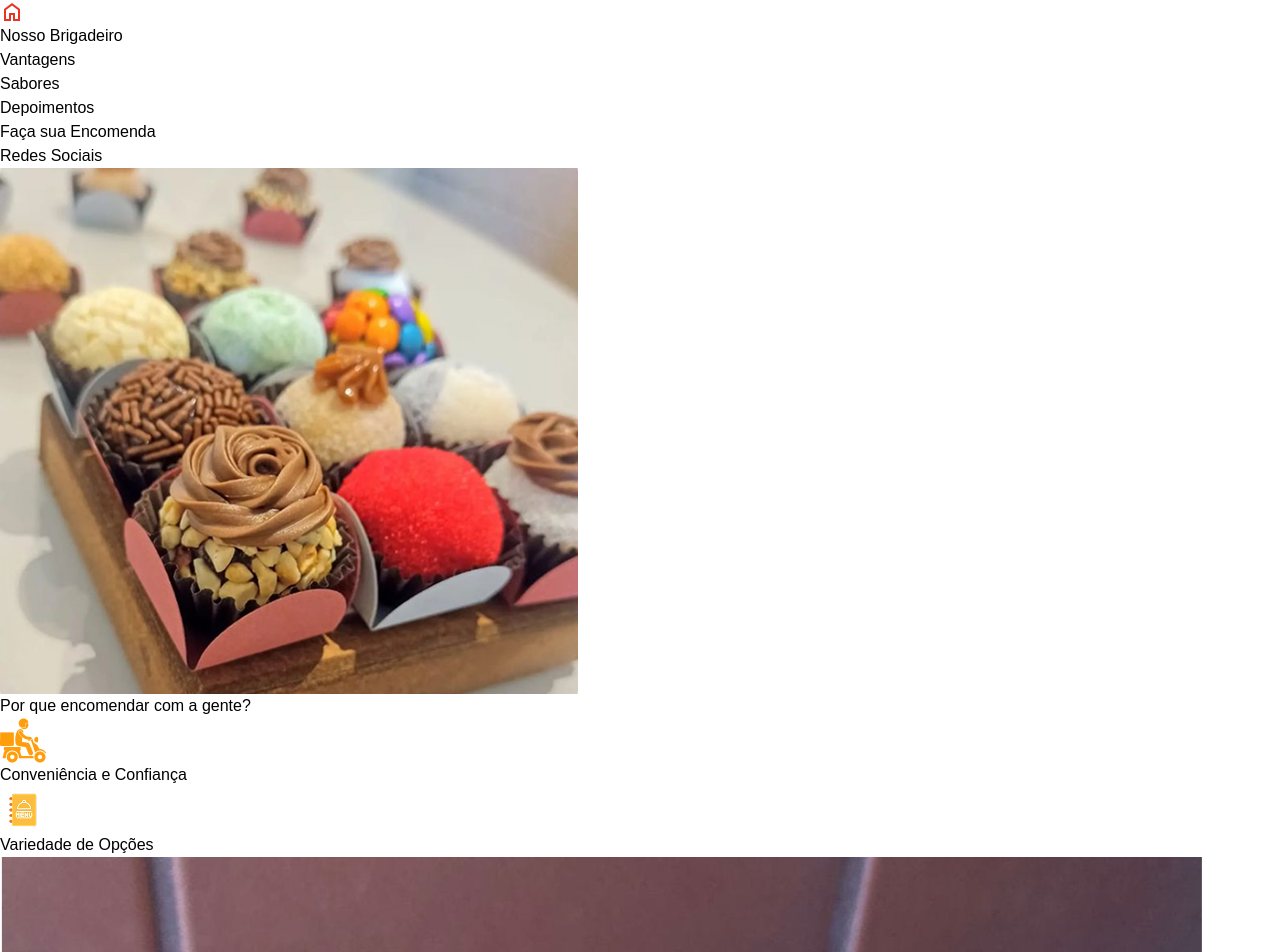
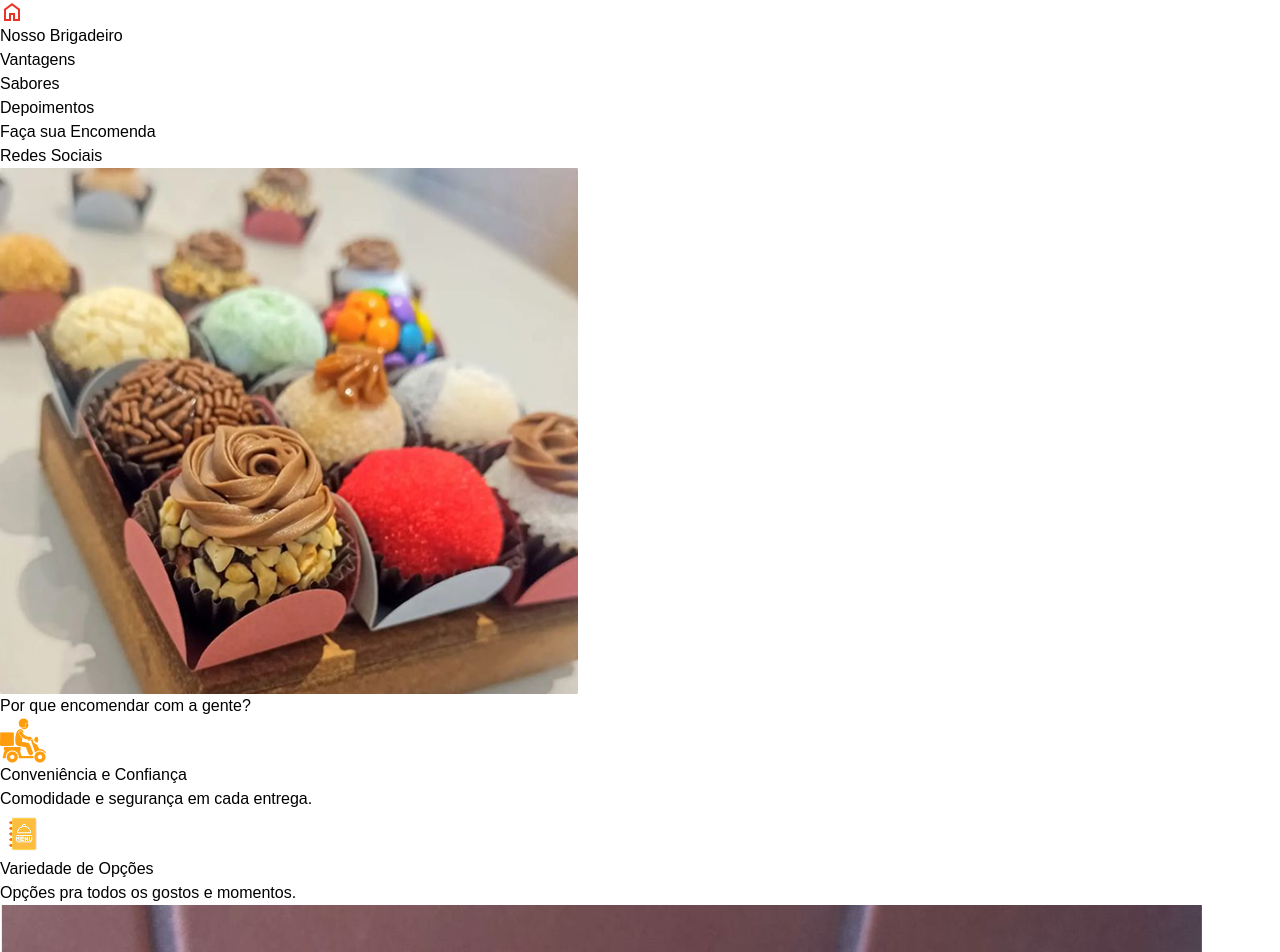
Before and after one commit to KiqYuri/seu-brigadeiro-react, a React (Vite) app: page / in a window 1280 px wide. Shown: the top 952 px of the page. Built offline with nearby package versions, Linux system fonts and the light colour scheme.

Commit message:
:sparkles: :lipstick: style the Vantagens component

```diff
--- a/src/components/Header.jsx
+++ b/src/components/Header.jsx
@@ -5,7 +5,7 @@ export function Header() {
   const [activeLink, setActiveLink] = useState("Nosso Brigadeiro");
 
   const linkClasses = (link) => `
-    text-[1.25rem] m-6 group relative w-max cursor-pointer
+    text-[1.25rem] md:text-[1.5rem] m-6 group relative w-max cursor-pointer
     ${activeLink === link ? 'text-[#3A3A3A] font-bold' : 'text-[#000000] font-medium'}
     hover:text-[#794735]
   `;
--- a/src/components/Vantagens.jsx
+++ b/src/components/Vantagens.jsx
@@ -5,7 +5,7 @@ import icon2 from '../assets/icons/02.png'
 
 export function Vantagens() {
   return (
-    <section className="flex flex-col lg:flex-row items-center gap-8 px-4 py-12 max-w-6xl mx-auto">
+    <section className="flex flex-col lg:flex-row items-center gap-8 lg:gap-[85px] px-4 py-12 max-w-6xl mx-auto">
       {/* Imagem à esquerda */}
       <div className="w-full lg:w-1/2">
         <div className="overflow-hidden rounded-2xl border shadow-md">
@@ -18,34 +18,56 @@ export function Vantagens() {
       </div>
 
       {/* Conteúdo à direita */}
-      <div className="w-full lg:w-1/2 space-y-6">
-        <h2 className="text-3xl font-bold text-pink-600">
+      <div className="w-full lg:w-1/2">
+        <h2 className="text-[34px] font-bold text-black mb-6">
           Por que encomendar com a gente?
         </h2>
 
+        <div className="flex flex-col space-y-[45px]">
   {/* Vantagem 1 */}
-        <div className="flex items-start gap-4">
+  <div className="flex items-center gap-4 p-4 bg-white rounded-2xl shadow-md">
+    <div className="w-[90px] h-[90px] bg-white rounded-full shadow-md flex items-center justify-center">
       <img
         src={icon1}
         alt="Ícone Entrega"
-            className="w-8 h-8"
+        className="w-10 h-10 object-contain"
       />
-          <p className="text-lg">
+    </div>
+
+    {/* Textos em coluna */}
+    <div className="flex flex-col space-y-2">
+      <h3 className="text-[28px] font-semibold text-black">
         Conveniência e Confiança
+      </h3>
+      <p className="text-[20px] font-medium text-gray-600">
+      Comodidade e segurança em cada entrega.
       </p>
+    </div>
   </div>
 
   {/* Vantagem 2 */}
-        <div className="flex items-start gap-4">
+  <div className="flex items-center gap-4 p-4 bg-white rounded-2xl shadow-md">
+    <div className="w-[90px] h-[90px] bg-white rounded-full shadow-md flex items-center justify-center">
       <img
         src={icon2}
         alt="Ícone Cardápio"
-            className="w-8 h-8"
+        className="w-10 h-10 object-contain"
       />
-          <p className="text-lg">
+    </div>
+
+    {/* Textos em coluna */}
+    <div className="flex flex-col space-y-2">
+      <h3 className="text-[28px] font-semibold text-black">
         Variedade de Opções
+      </h3>
+      <p className="text-[20px] font-medium text-gray-600">
+      Opções pra todos os gostos e momentos.
       </p>
     </div>
+  </div>
+</div>
+
+
       </div>
     </section>
   )
```
Lines whose indentation alone changed are shown as unchanged.
